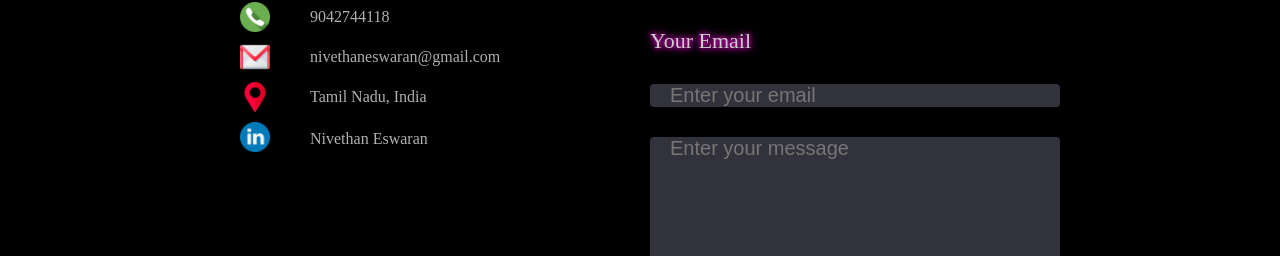
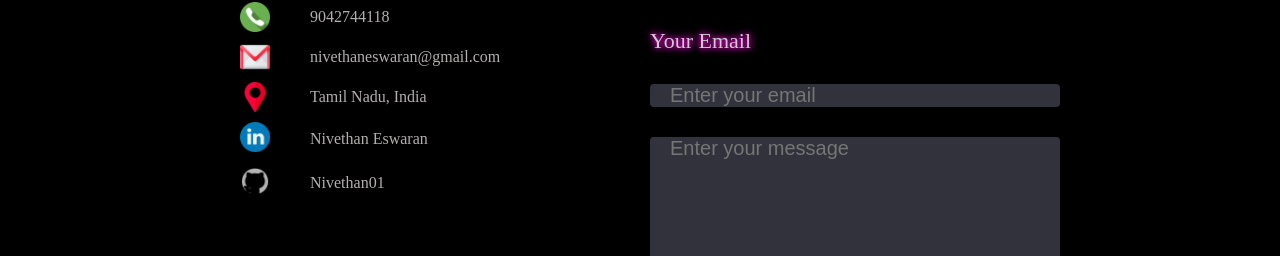
Before and after one commit to Nivethan01/My-Portfolio, a React (Vite) app: page / in a window 1280 px wide. Shown: the part 2647-2903 px from the top of the page. Built offline with nearby package versions, Linux system fonts and the light colour scheme.

Commit message:
Updation data

```diff
--- a/src/components/Contact/Contact.jsx
+++ b/src/components/Contact/Contact.jsx
@@ -4,6 +4,7 @@ import ContactIcon from "../../assets/contact.png";
 import Mail from "../../assets/email.png";
 import Location from "../../assets/location.png";
 import LinkedIn from "../../assets/linkedin.png";
+import GitHub from "../../assets/github.png";
 const Contact = () => {
   const onSubmit = async (event) => {
     event.preventDefault();
@@ -65,6 +66,15 @@ const Contact = () => {
               </a>
               <p>Nivethan Eswaran</p>
             </div>
+            <div className="contact-detail">
+              <a href="https://github.com/Nivethan01"
+              target="_blank"
+              >
+
+              <img src={GitHub} alt="GitHub Icon" />
+              </a>
+              <p>Nivethan01</p>
+            </div>
           </div>
         </div>
         <form onSubmit={onSubmit} className="contact-right">
```
Also changed, not shown: src/assets/github.png (added).
